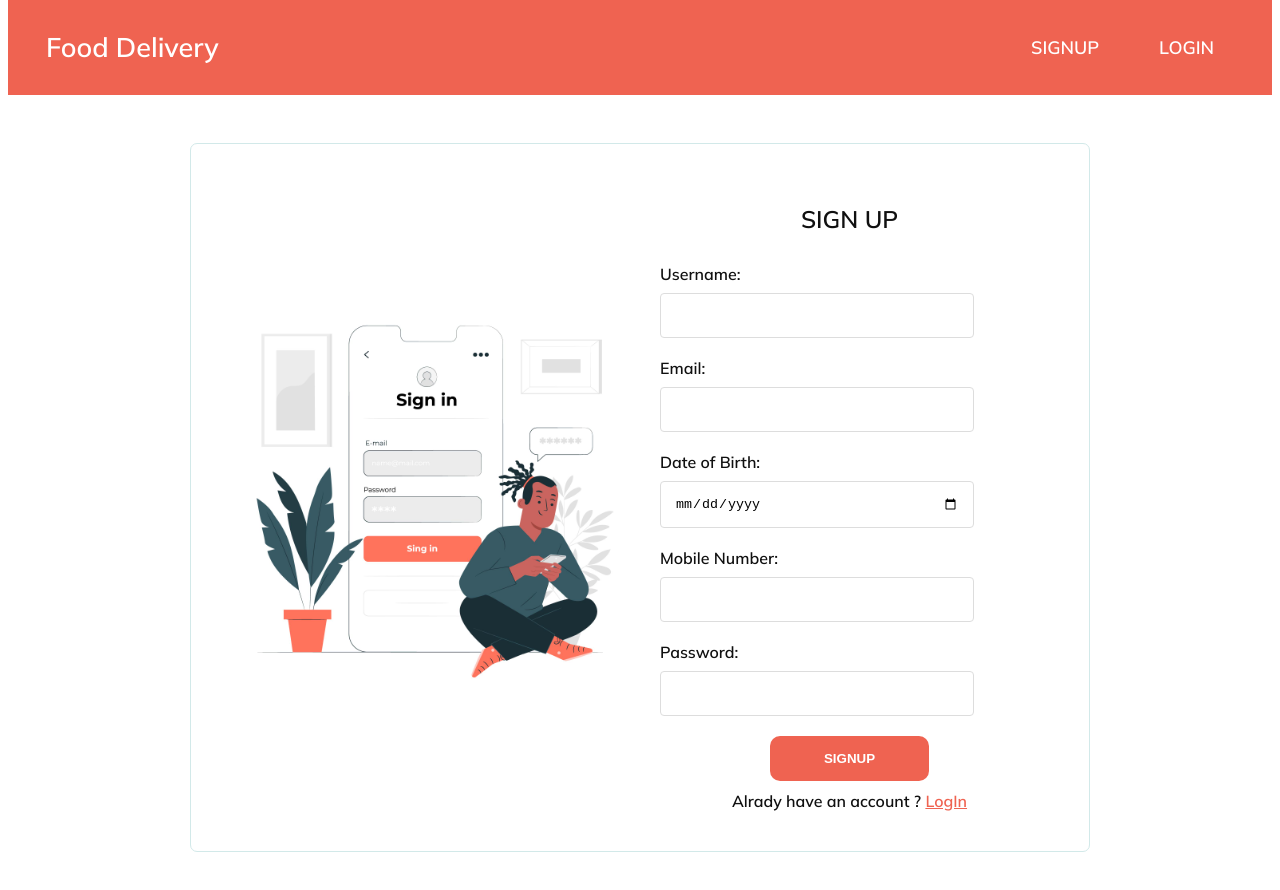
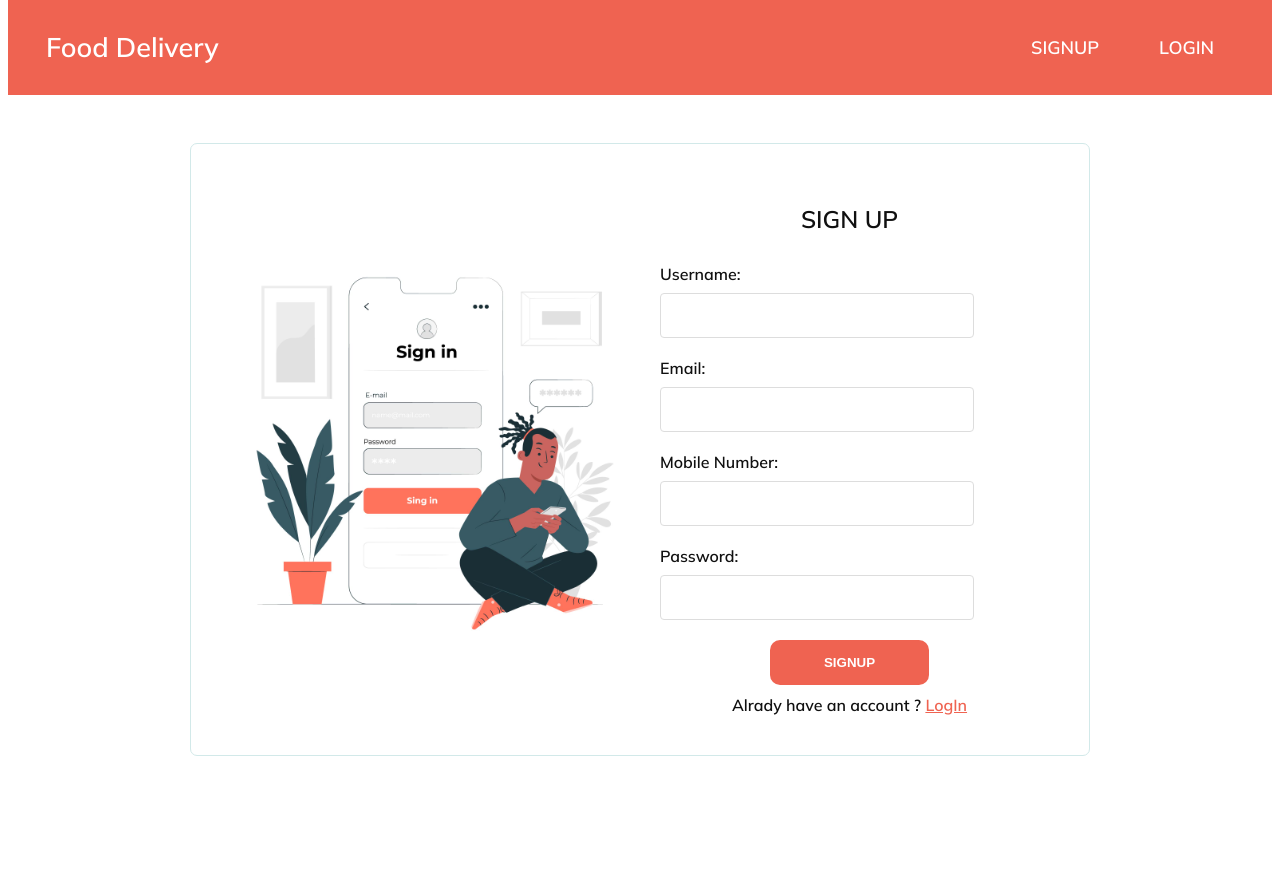
Before and after one commit to NavneethPoojary/Food-Delivery-Frontend, a React (Vite) app: page /signup in a window 1280 px wide. Shown: the top 890 px of the page. After the commit the page ends 806 px from the top, so only its background shows below. Built offline with nearby package versions, Linux system fonts and the light colour scheme.

Commit message:
date field removed

```diff
--- a/src/pages/signup/Signup.jsx
+++ b/src/pages/signup/Signup.jsx
@@ -104,17 +104,6 @@ export default function Signup() {
             </Label>
 
             <Label>
-              <Text>Date of Birth:</Text>
-              <Input
-                type="date"
-                name="dob"
-                value={dob}
-                className="remove-focus"
-                onChange={(e) => setDob(e.target.value)}
-              />
-            </Label>
-
-            <Label>
               <Text>Mobile Number:</Text>
               <Input
                 type="text"
```
